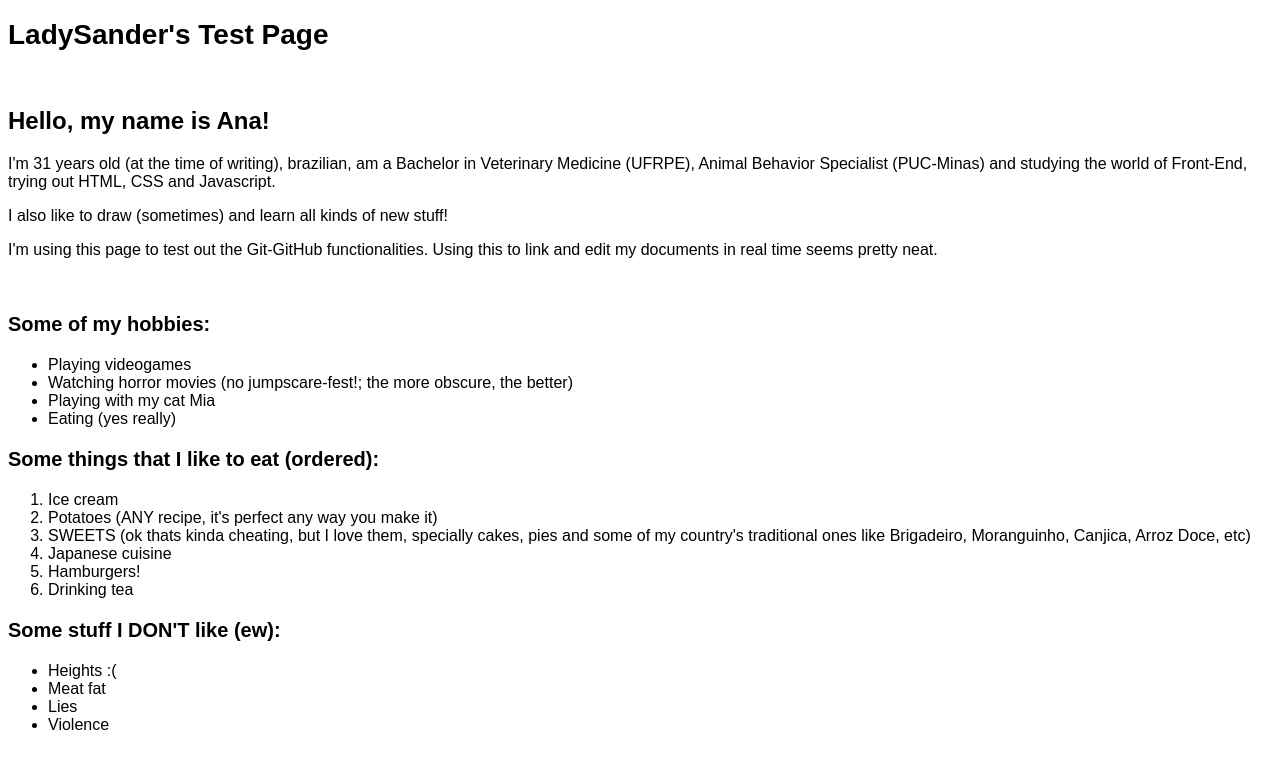
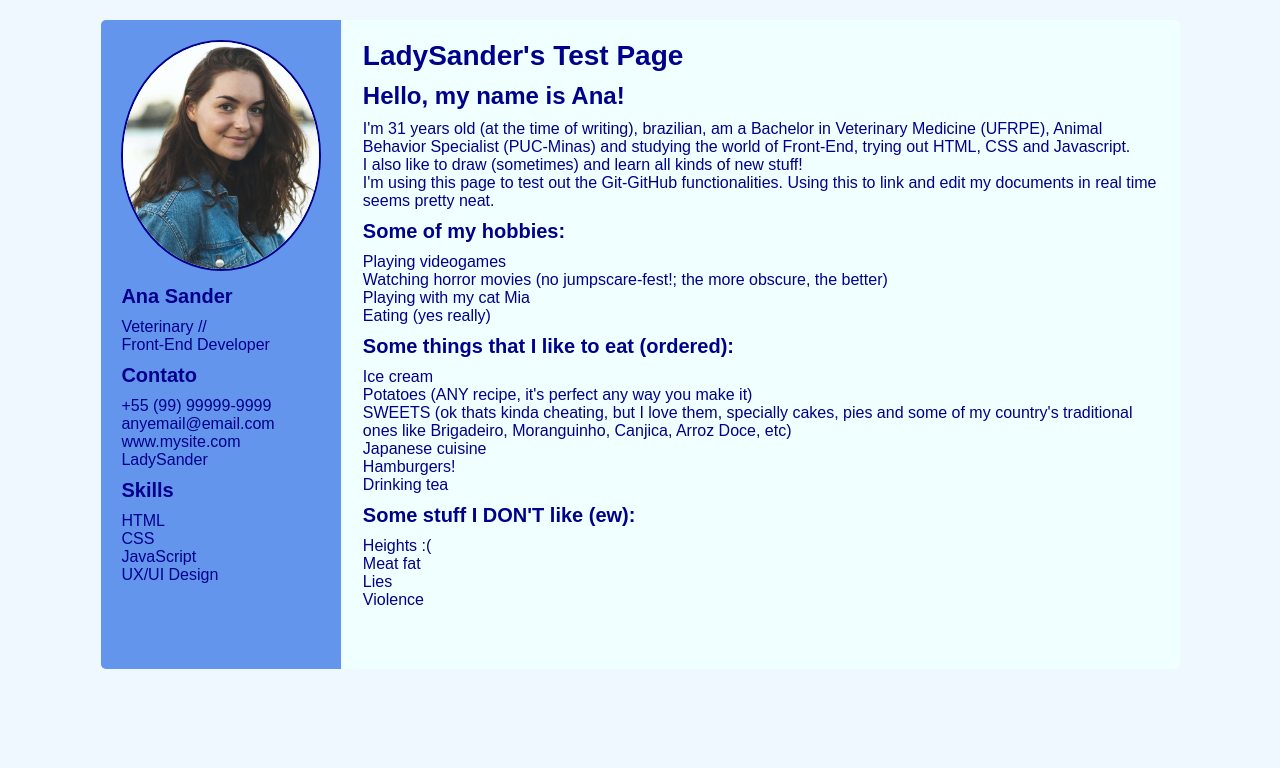
Before and after one commit to LadySander/LadySander.github.io, a plain HTML site: page index.html in a window 1280 px wide. Drawn offline with Linux system fonts and the light colour scheme.

Commit message:
index.html

```diff
--- a/index.html
+++ b/index.html
@@ -8,21 +8,66 @@
 </head>
 
 <body>
+    <main class="curriculo">
+        <section class="esquerda">
+            <div class="perfil">
+                <img src="/pic.jpg" alt="Foto Ana">
+                <br>
+                <h3 class="titulo">Ana Sander</h3>
+                <br>
+                <p class="subtitulo">Veterinary //</p>
+                <p class="subtitulo">Front-End Developer</p>
+            </div>
+            <br>
+            <br>
+            <div class="informacoes">
+                <h3 class="titulo2">Contato</h3>
+                <br>
+                <ul class="subtitulo2">
+                    <li class="lista1"><i class="icone"></i>+55 (99) 99999-9999</li>
+                    <li class="lista1"><i class="email"></i>anyemail@email.com</li>
+                    <li class="lista1"><i class="site"></i>www.mysite.com</li>
+                    <li class="lista1"><i class="github"></i>LadySander</li>
+                </ul>
+            </div>
+            <br>
+            <br>
+            <div class="informacoes">
+                <h3 class="titulo2">Skills</h3>
+                <br>
+                <ul class="subtitulo2">
+                    <li class="lista1">HTML</li>
+                    <li class="lista1">CSS</li>
+                    <li class="lista1">JavaScript</li>
+                    <li class="lista1">UX/UI Design</li>
+                </ul>
+            </div>
+        </section>
+
+        <section class="direita">
+            <div class="descricao">
                 <h1>LadySander's Test Page</h1>
                 <br>
+                <br>
                 <h2>Hello, my name is Ana!</h2>
+                <br>
                 <p>I'm 31 years old (at the time of writing), brazilian, am a Bachelor in Veterinary Medicine (UFRPE), Animal Behavior Specialist (PUC-Minas) and studying the world of Front-End, trying out HTML, CSS and Javascript.</p>
                 <p>I also like to draw (sometimes) and learn all kinds of new stuff!</p>
                 <p>I'm using this page to test out the Git-GitHub functionalities. Using this to link and edit my documents in real time seems pretty neat.</p>
                 <br>
+                <br>
                 <h3>Some of my hobbies:</h3>
+                <br>
                 <ul>
                     <li>Playing videogames</li>
                     <li>Watching horror movies (no jumpscare-fest!; the more obscure, the better)</li>
                     <li>Playing with my cat Mia</li>
                     <li>Eating (yes really)</li>
                 </ul>
+                <br>
+                <br>
                 <h3>Some things that I like to eat (ordered):</h3>
+                <br>
                 <ol>
                     <li>Ice cream</li>
                     <li>Potatoes (ANY recipe, it's perfect any way you make it)</li>
@@ -31,13 +76,19 @@
                     <li>Hamburgers!</li>
                     <li>Drinking tea</li>
                 </ol>
+                <br>
+                <br>
                 <h3>Some stuff I DON'T like (ew):</h3>
+                <br>
                 <ul>
                     <li>Heights :(</li>
                     <li>Meat fat</li>
                     <li>Lies</li>
                     <li>Violence</li>
                 </ul>
+            </div>
+        </section>
+    </main>
 </body>
 
 </html>
--- a/style.css
+++ b/style.css
@@ -1,7 +1,66 @@
-body {
+* {
+  margin: 0px;
+  padding: 0px;
+  box-sizing: border-box;
+  list-style: none;
   font-family: Arial, Helvetica, sans-serif;
+  background-color: aliceblue;
 }
 
+.curriculo {
+  max-width: 1200px;
+  max-height: 400px;
+  display: grid;
+  grid-template-columns: repeat(7, 1fr);
+  justify-items: center;
+}
+
+.esquerda {
+  margin-top: 20px;
+  margin-bottom: 20px;
+  margin-left: 100px;
+  margin-right: 0px;
+  padding: 20px;
+  grid-column: span 2;
+  height: 100%;
+  background-color: cornflowerblue;
+  border-radius: 5px 0px 0px 5px;
+}
+
+.perfil,
+.informacoes,
+.titulo,
+.subtitulo,
+.titulo2,
+.subtitulo2,
+.lista1 {
+  background-color: inherit;
+  color: darkblue;
+}
+
+.direita {
+  margin-top: 20px;
+  margin-bottom: 20px;
+  margin-left: 0px;
+  margin-right: 20px;
+  padding: 20px;
+  grid-column: span 5;
+  height: 100%;
+  color: darkblue;
+  background-color: azure;
+  border-radius: 0px 5px 5px 0px;
+}
+
+.descricao,
+h1,
+h2,
+h3,
+p,
+li {
+  background-color: azure;
+}
+
+/* EDIÇÕES GERAIS */
 h1 {
   font-size: 28px;
 }
@@ -17,3 +76,16 @@ h3 {
 p {
   font-size: 16px;
 }
+
+img {
+  max-width: 200px;
+  border-radius: 100%;
+  border: solid 2px;
+  border-color: darkblue;
+}
+
+br {
+  display: block;
+  content: "";
+  margin-top: 10px;
+}
```
Also changed, not shown: pic.jpg (added). Lines whose indentation alone changed are shown as unchanged.
